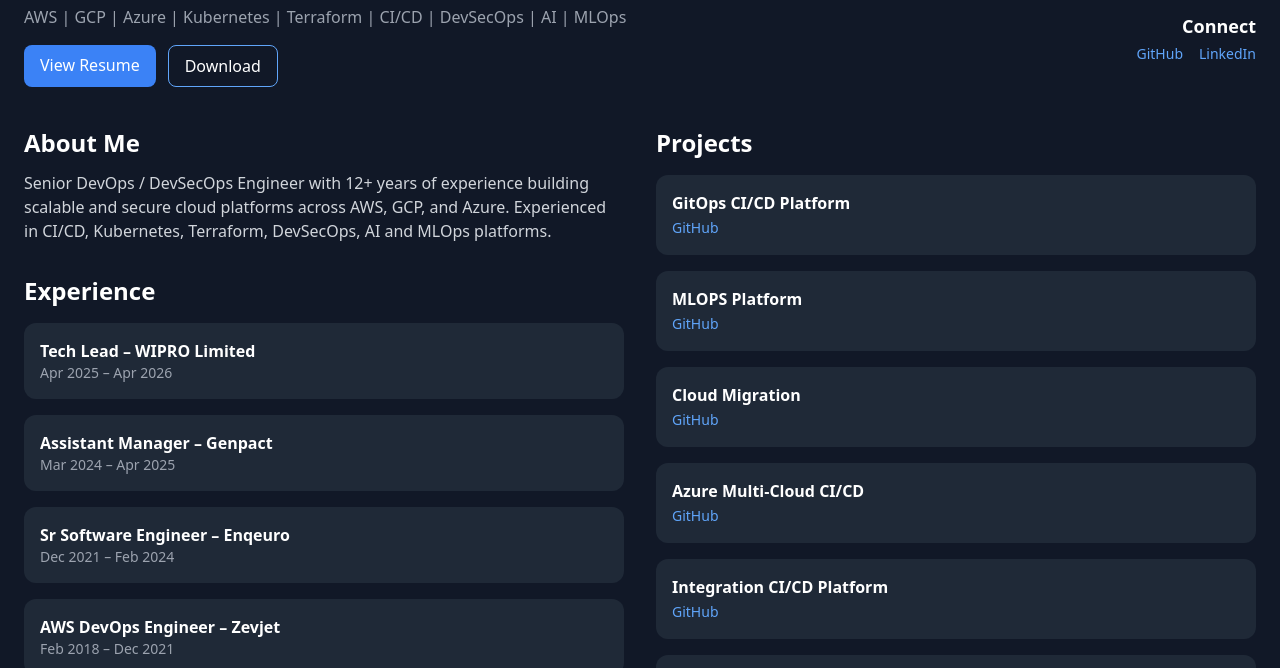
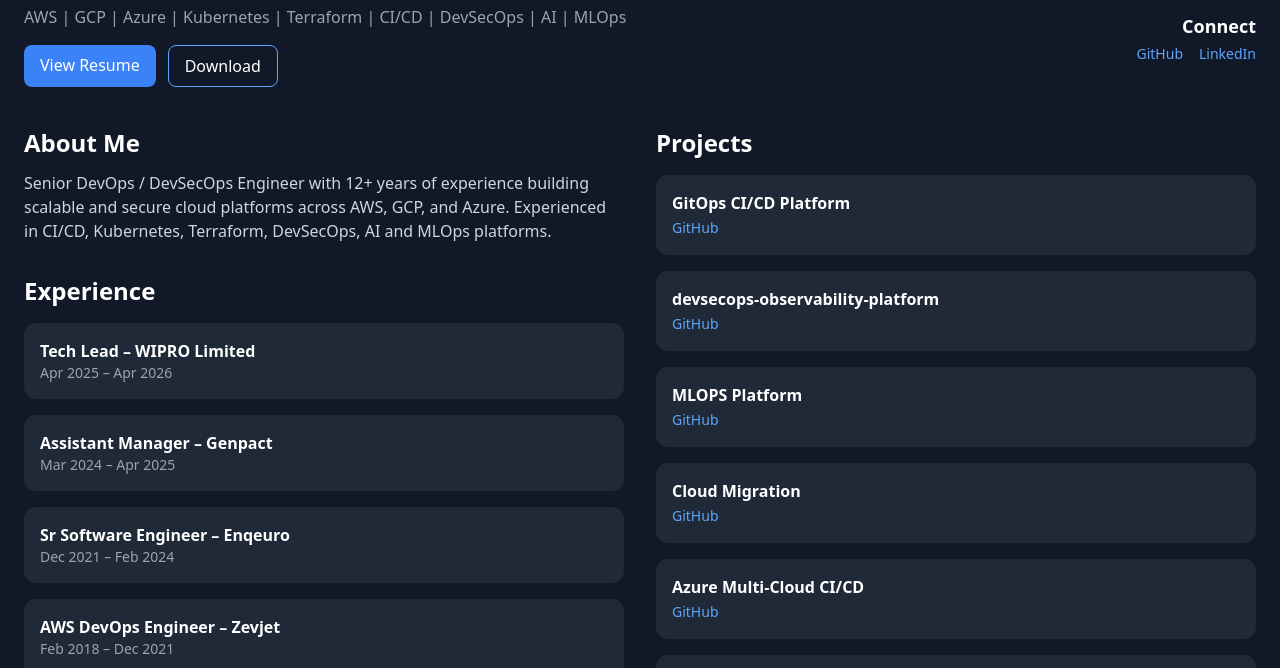
Before and after one commit to sandya-kandregula/sandya-kandregula.github.io, a plain HTML site: page index.html in a window 1280 px wide. Shown: the part 119-787 px from the top of the page. Drawn offline with nearby package versions, Linux system fonts and the light colour scheme.

Commit message:
Update index.html

```diff
--- a/index.html
+++ b/index.html
@@ -141,6 +141,10 @@
             <h3 class="font-bold">GitOps CI/CD Platform</h3>
             <a href="https://github.com/sandya-portrfolio/gitops-cicd-platform" target="_blank" rel="noopener noreferrer" class="text-blue-400 text-sm">GitHub</a>
           </div>
+           <div class="bg-gray-800 p-4 rounded-xl">
+            <h3 class="font-bold">devsecops-observability-platform</h3>
+            <a href="https://github.com/sandya-portrfolio/devsecops-observability-platform" target="_blank" rel="noopener noreferrer" class="text-blue-400 text-sm">GitHub</a>
+          </div>
 
           <div class="bg-gray-800 p-4 rounded-xl">
             <h3 class="font-bold">MLOPS Platform</h3>
```
